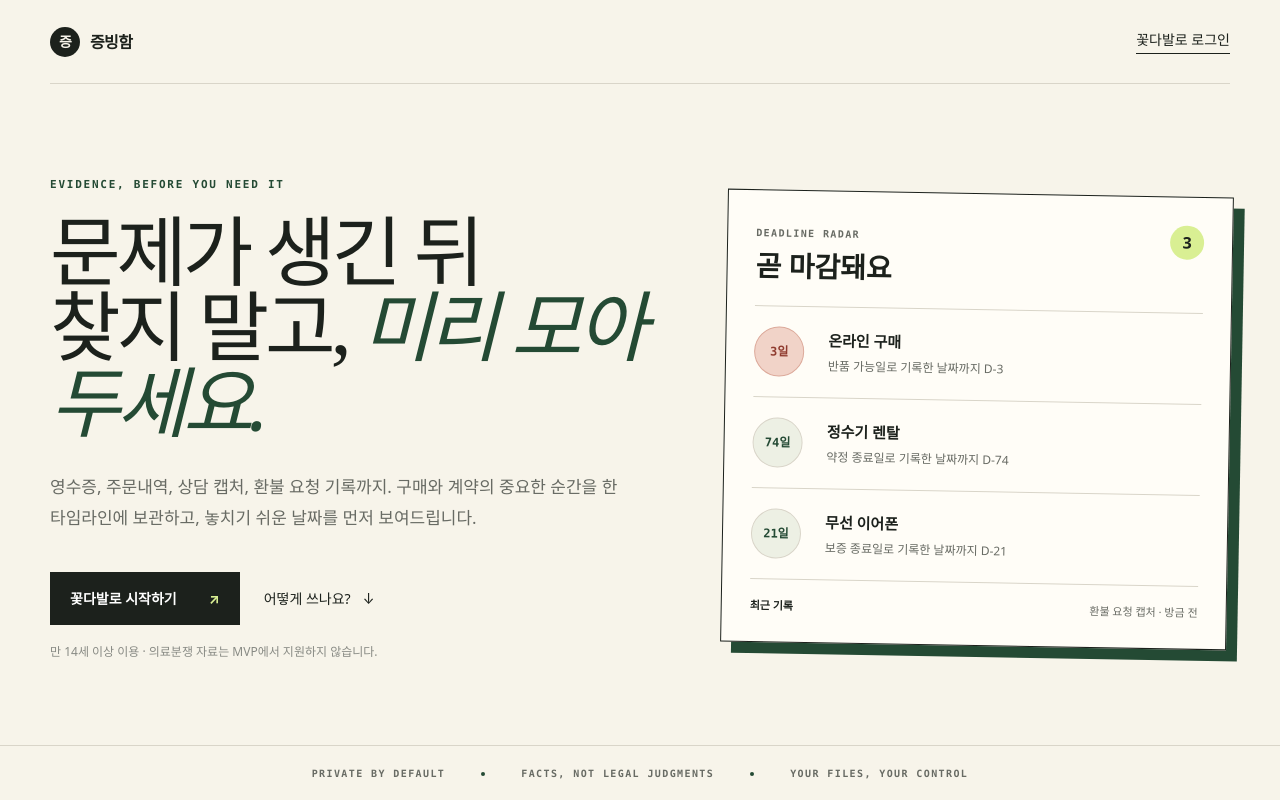
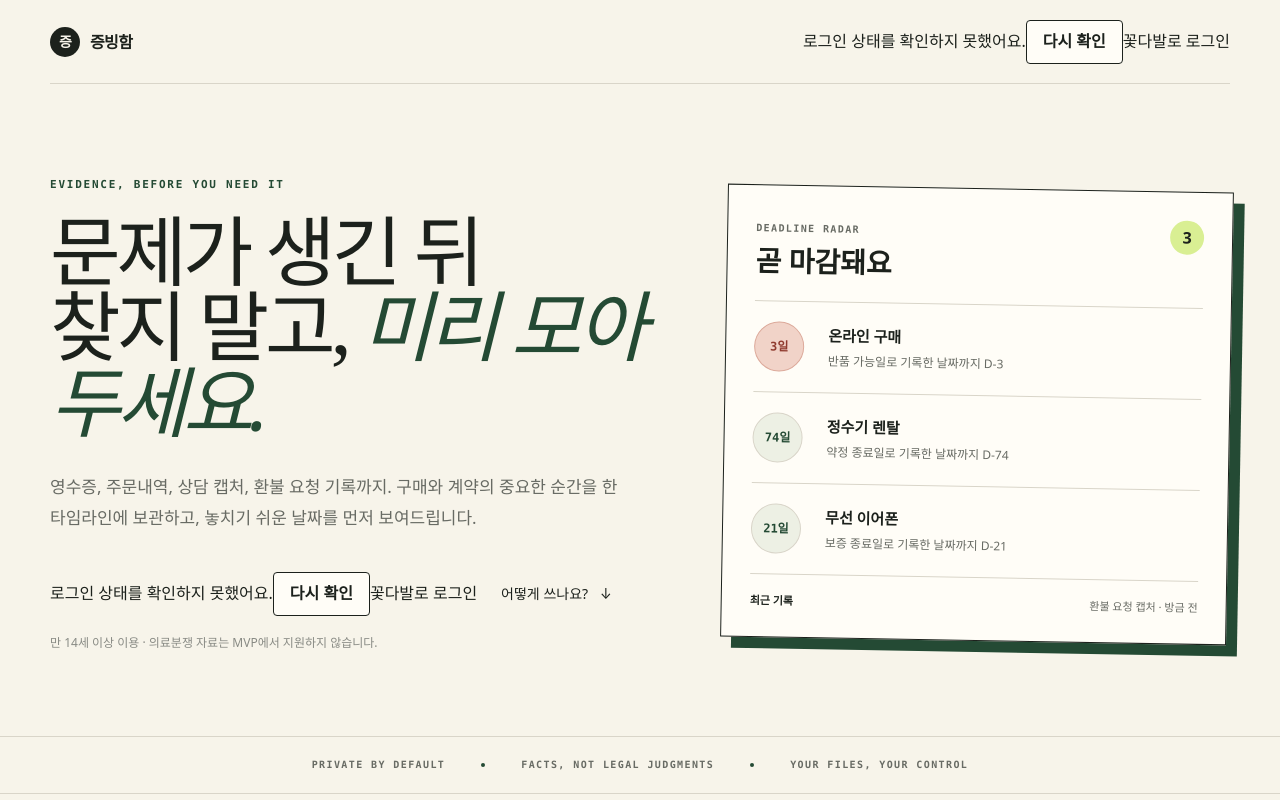
Before and after one commit to BloomBouquet/evidence-vault, a Next.js app: page / in a window 1280 px wide. Shown: the top 800 px of the page. Built offline with nearby package versions, Linux system fonts and the light colour scheme; no server answers.

Commit message:
feat: connect landing to Bouquet auth flow

```diff
--- a/app/page.tsx
+++ b/app/page.tsx
@@ -1,4 +1,7 @@
 import Link from "next/link";
+import { AuthEntryAction } from "@/src/components/auth/auth-entry-action";
+import { AuthErrorNotice } from "@/src/components/auth/auth-error-notice";
+import { AuthSessionProvider } from "@/src/components/auth/auth-session-provider";
 import { LegalDisclaimer } from "@/src/components/legal-disclaimer";
 
 const examples = [
@@ -13,16 +16,30 @@ const steps = [
   ["03", "필요할 때 꺼내기", "선택한 사실과 파일을 중립적인 증빙 패킷으로 묶어 내보냅니다."],
 ] as const;
 
-export default function LandingPage() {
+type LandingSearchParams = {
+  auth_error?: string | string[];
+};
+
+export default async function LandingPage({
+  searchParams,
+}: {
+  searchParams: Promise<LandingSearchParams>;
+}) {
+  const params = await searchParams;
+  const authError = Array.isArray(params.auth_error) ? params.auth_error[0] : params.auth_error;
+
   return (
+    <AuthSessionProvider>
       <main className="landing-shell">
         <nav className="topbar" aria-label="주요 메뉴">
           <Link className="brand" href="/" aria-label="증빙함 홈">
             <span className="brand-mark" aria-hidden="true">증</span>
             <span>증빙함</span>
           </Link>
-        <a className="nav-login" href="/auth/login?returnTo=/dashboard">꽃다발로 로그인</a>
+          <AuthEntryAction placement="nav" />
         </nav>
+
+        <AuthErrorNotice code={authError} />
 
         <section className="hero">
           <div className="hero-copy">
@@ -33,7 +50,7 @@ export default function LandingPage() {
               보관하고, 놓치기 쉬운 날짜를 먼저 보여드립니다.
             </p>
             <div className="hero-actions">
-            <a className="primary-button" href="/auth/login?returnTo=/dashboard">꽃다발로 시작하기 <span>↗</span></a>
+              <AuthEntryAction placement="hero" />
               <a className="text-button" href="#how-it-works">어떻게 쓰나요? <span>↓</span></a>
             </div>
             <p className="age-note">만 14세 이상 이용 · 의료분쟁 자료는 MVP에서 지원하지 않습니다.</p>
@@ -100,5 +117,6 @@ export default function LandingPage() {
           <span>개인정보를 필요한 만큼만 보관하세요.</span>
         </footer>
       </main>
+    </AuthSessionProvider>
   );
 }
```
Lines whose indentation alone changed are shown as unchanged.
